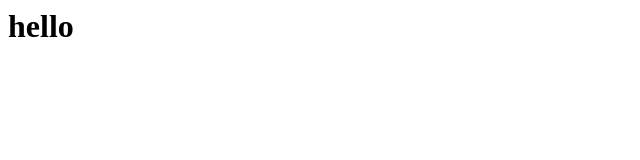
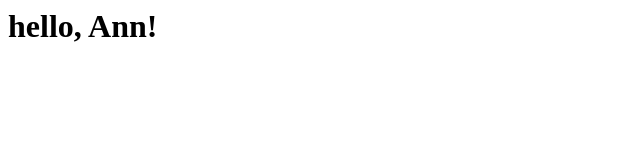
Before and after one commit to AgataAnja/booking, a plain HTML site: page index.html in a window 1280 px wide. Shown: the whole page, without its empty margins (0-640 px from the left). Drawn offline with Linux system fonts and the light colour scheme.

Commit message:
Update index.html

```diff
--- a/index.html
+++ b/index.html
@@ -1 +1 @@
-<h1>hello</h1>
+<h1>hello, Ann!</h1>
```
